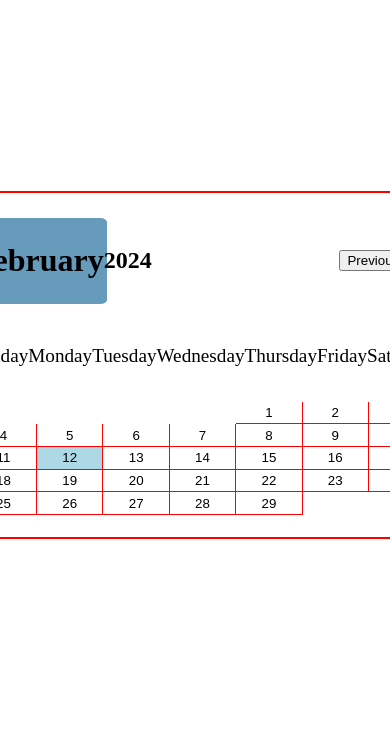
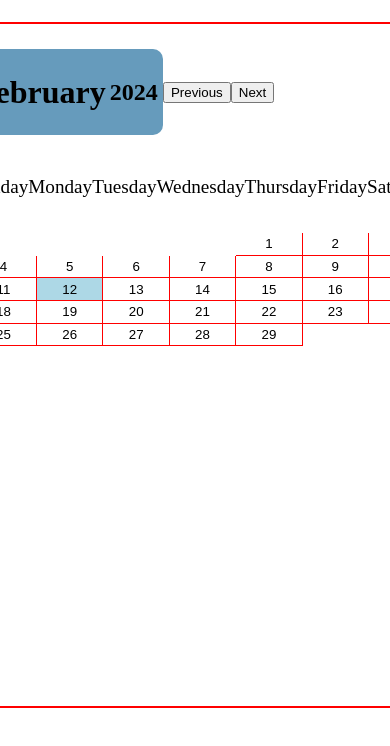
Before and after one commit to dev-martin02/Calendar_project, a React (Vite) app: page / in a window 390 px wide. Shown: the top 746 px of the page. Built offline with nearby package versions, Linux system fonts and the light colour scheme.

Commit message:
mobile version 0.5 version

```diff
--- a/src/components/Header/Header.css
+++ b/src/components/Header/Header.css
@@ -8,14 +8,20 @@
   background-color: #669bbc;
   display: flex;
   padding: 0.2rem;
-  width: 28%;
-  border-radius: 5%;
+  min-width: 40%;
+  border-radius: 10px;
   align-items: center;
-  justify-content: space-between;
+  justify-content: space-around;
 }
 #prev-next-mon {
   margin-left: 50%;
   display: flex;
-  width: 20%;
+  width: 10%;
   justify-content: space-between;
 }
+
+@media screen and (max-width: 450px) {
+  #prev-next-mon {
+    margin-left: 0%;
+  }
+}
--- a/src/components/body/Calendar.css
+++ b/src/components/body/Calendar.css
@@ -4,6 +4,7 @@ html {
   height: 100%;
   width: 100%;
 }
+
 body {
   padding: 5%;
   width: 40%;
@@ -29,7 +30,7 @@ body {
   flex-direction: column;
   padding: 1%;
   width: 100%;
-  height: 50%;
+  height: 100%;
   border: red 2px solid;
   border-radius: 10px;
   min-width: fit-content;
@@ -77,3 +78,9 @@ ul {
 .zero {
   visibility: hidden;
 }
+
+@media screen and (max-width: 450px) {
+  #container {
+    width: 20%;
+  }
+}
```
